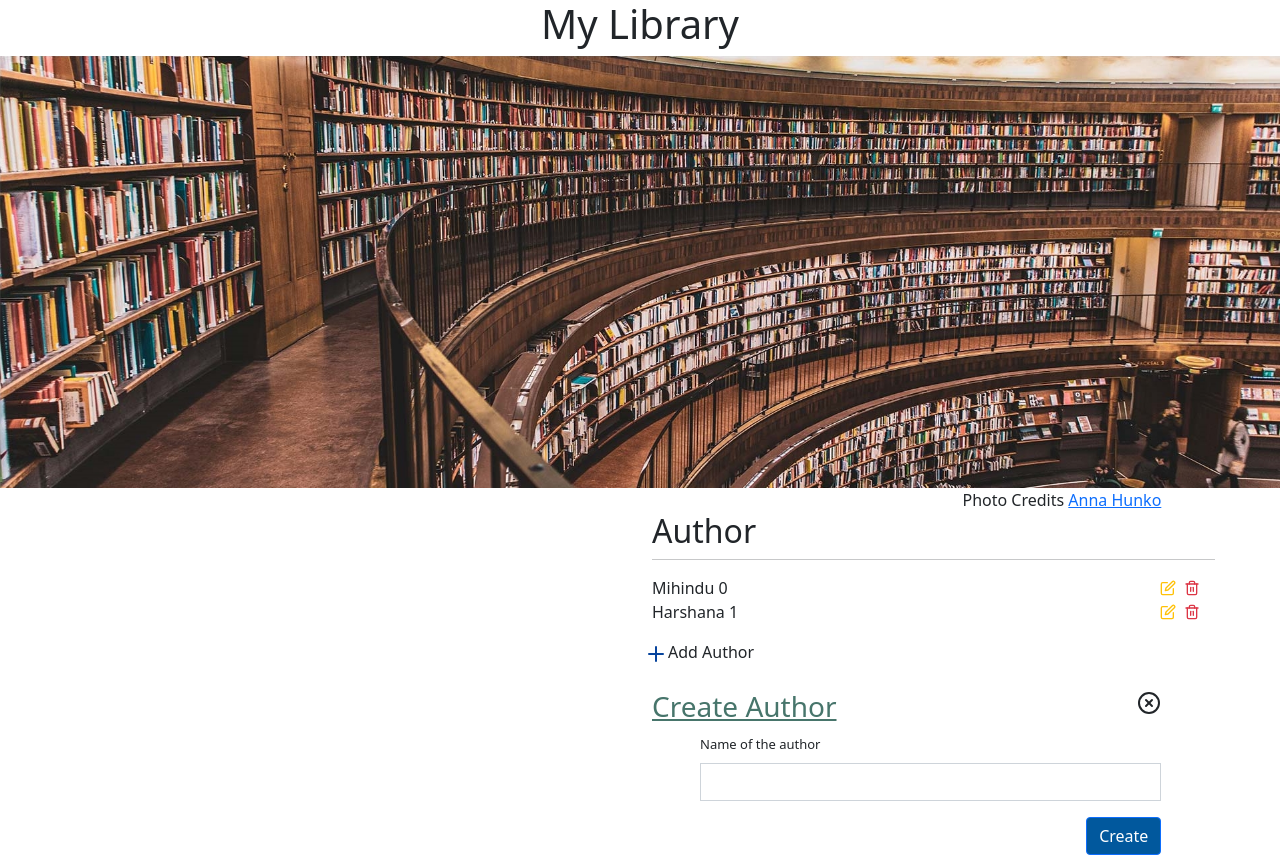
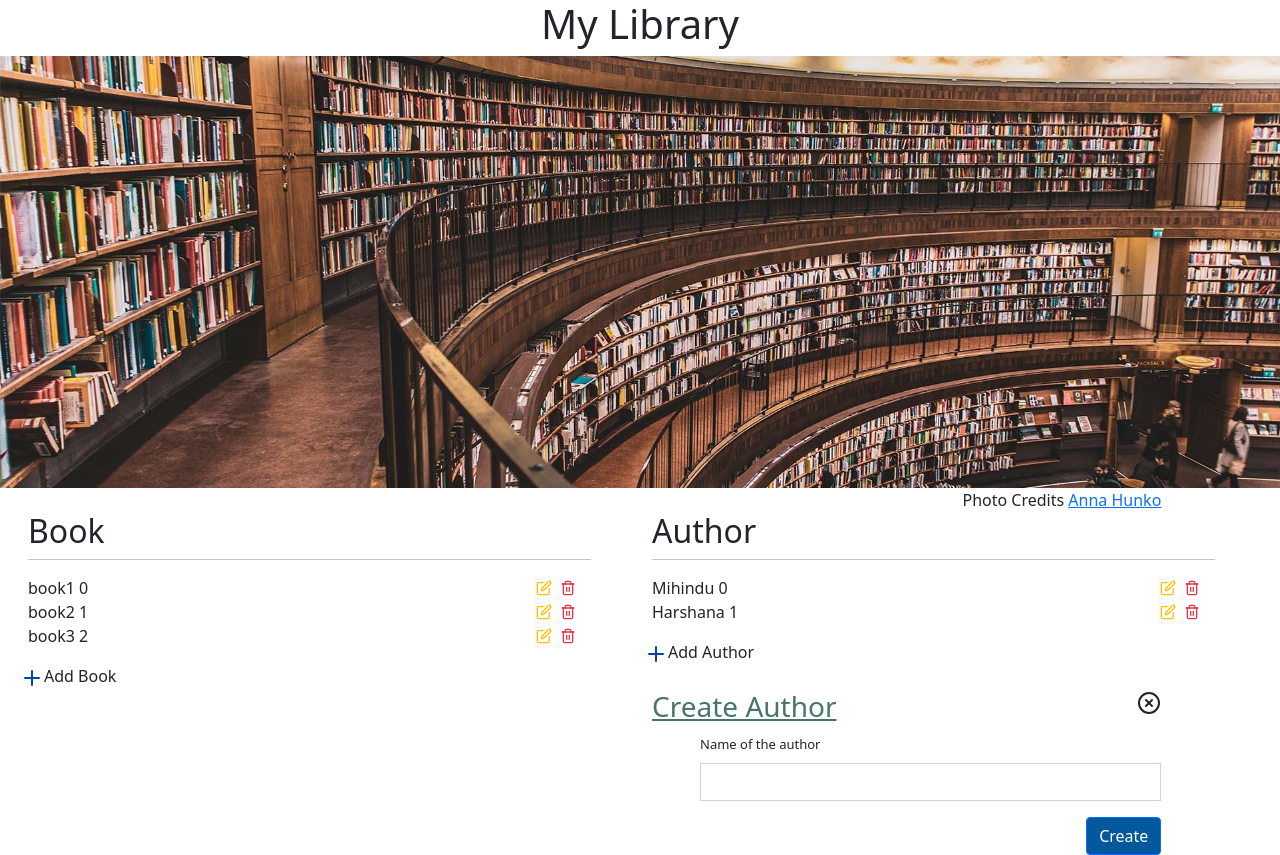
Before and after one commit to mihiHarshana/lib-individual, a React (Create React App) app: page / in a window 1280 px wide. Built offline with nearby package versions, Linux system fonts and the light colour scheme.

Commit message:
Add Book List

```diff
--- a/src/App.scss
+++ b/src/App.scss
@@ -1,3 +1,4 @@
 @import "assests/scss/welcome";
 @import "assests/scss/authorUx";
 @import "assests/scss/authorForm";
+@import "assests/scss/booksUx";
--- a/src/MainApp.tsx
+++ b/src/MainApp.tsx
@@ -2,7 +2,7 @@ import React from "react";
 import Welcome from "./components/welcomeux/Welcome";
 import {Col, Container, Row} from "react-bootstrap";
 import AuthorUx from "./components/author/AuthorUx";
-
+import BookUx from "./components/books/BookUx";
 
 const MainApp = () => {
   return (
@@ -11,17 +11,14 @@ const MainApp = () => {
         <Col xs={12}>
           <Welcome />
         </Col>
-        <Col xs={12} lg={6} >
-
+        <Col xs={12} lg={6}>
+          <BookUx />
         </Col>
         <Col xs={12} lg={6}>
           <AuthorUx />
         </Col>
       </Row>
-
-
     </Container>
-
   )
 }
 export default MainApp
--- /dev/null
+++ b/src/assests/scss/_booksUx.scss
@@ -0,0 +1,25 @@
+.book:hover {
+  background-color: #f5f5f5;
+}
+
+.edit {
+  cursor: pointer;
+}
+
+.trash2 {
+  cursor: pointer;
+}
+
+.plus {
+  cursor: pointer;
+  color:#07449d;
+}
+.line {
+  size: 10px;
+}
+
+@media (max-width: 575.98px) {
+  h1 {
+    font-size: small;
+  }
+}
--- /dev/null
+++ b/src/components/books/Book.tsx
@@ -0,0 +1,48 @@
+import React from "react";
+import {Col, Row} from "react-bootstrap";
+import {Edit, Edit2, Plus, Trash2} from "react-feather";
+import {IBook} from "../../LibraryTypes";
+import Swal from 'sweetalert2'
+
+type BookProps = {
+  book: IBook;
+  index: number;
+
+}
+
+function onhandleClick() {
+  Swal.fire({
+    title: 'Do you want to Delete the Book?',
+    showDenyButton:true,
+    confirmButtonText: 'Delete',
+    denyButtonText: `Cancel`,
+  }).then((result) => {
+    /* Read more about isConfirmed, isDenied below */
+    if (result.isConfirmed) {
+      //Actions to be performed here
+    } else if (result.isDenied) {
+      //Action to be performed here
+    }
+  })
+}
+
+const Book: React.FC<BookProps> = (props) => {
+  return (
+    <React.Fragment>
+      <Row className="book me-0">
+        <Col xs={8} md={9} >
+          {props.book.name} {props.index}
+        </Col>
+
+        <Col xs={4} md={2}>
+
+          <Trash2 className="text-danger float-end trash2  py-1 py-0" onClick={onhandleClick}/>
+          <Edit className="text-warning float-end edit py-1 px-md-0 " />
+        </Col>
+      </Row>
+
+    </React.Fragment>
+  )
+}
+
+export default Book
--- /dev/null
+++ b/src/components/books/BookUx.tsx
@@ -0,0 +1,40 @@
+import React from "react";
+import {Col, Row} from "react-bootstrap";
+import Book from "./Book";
+import {IBook,IAuthor} from "../../LibraryTypes";
+import {Plus} from "react-feather";
+
+const BookUx: React.FC = () => {
+  const books: IBook[] = [
+    {name: "book1", index: 1, price: 100 },
+    {name: "book2", index: 2, price: 200 },
+    {name: "book3", index: 3, price: 300 },
+  ]
+  return (
+
+    <React.Fragment>
+      <Row>
+        <Col xs={12} md={11} className="ms-md-3">
+          <h2>Book</h2>
+          <hr className="mt-2 line"/>
+        </Col>
+        <Col xs={12} md={12} className="ms-md-3"> {
+          books.map((book: IBook, index: number) =>
+            <Book book={book} key={index} index={index}/>
+          )
+        }
+        </Col>
+
+        <Col xs={4} md={4} className="mt-3 px-1 ms-md-3">
+          <Plus className="plus" />
+          Add Book
+        </Col>
+        <Col xs={12} >
+
+        </Col>
+      </Row>
+    </React.Fragment>
+
+  )
+}
+export default BookUx
```
Also changed, not shown: src/LibraryTypes.ts (+7 -0 lines).
